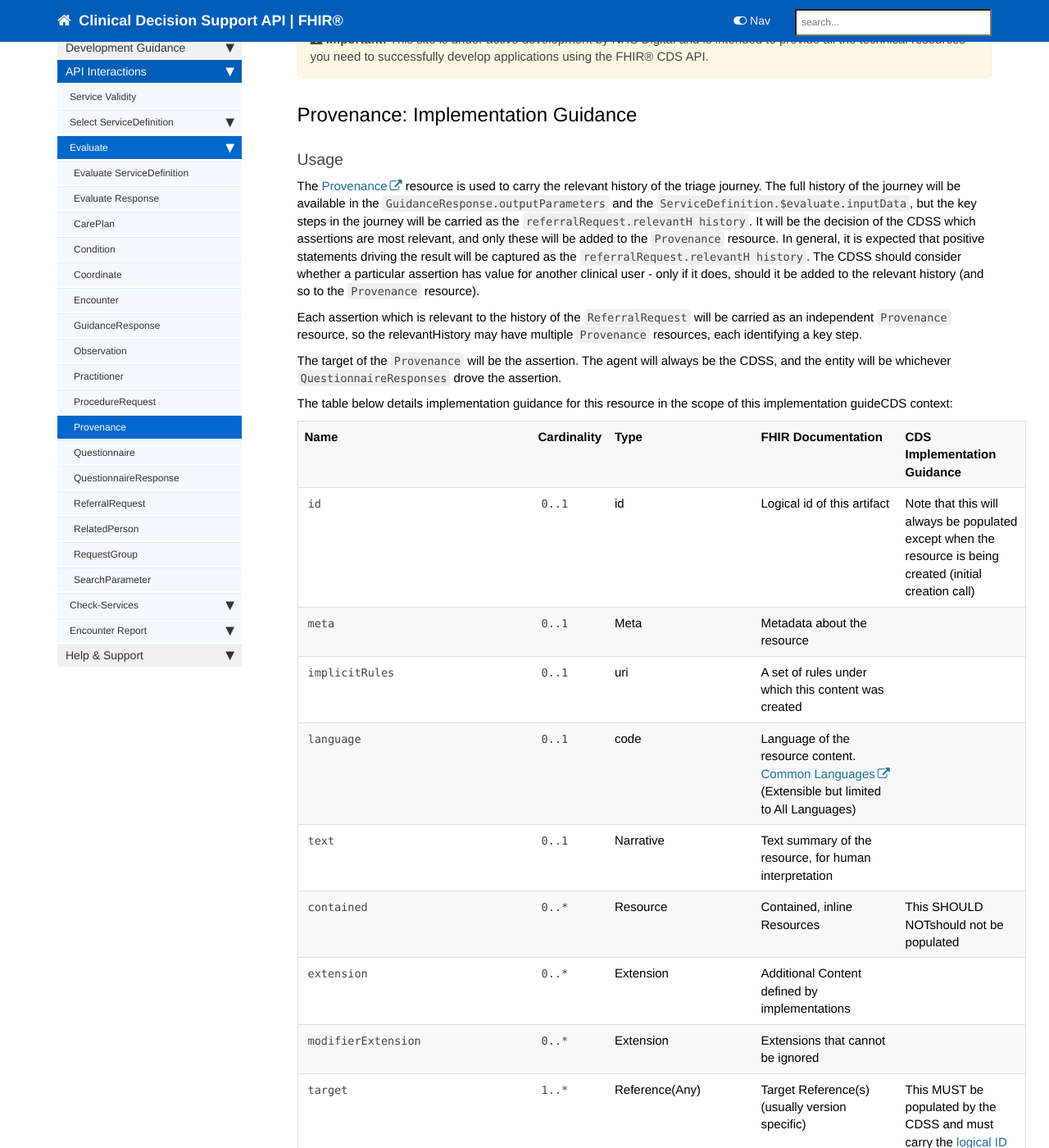
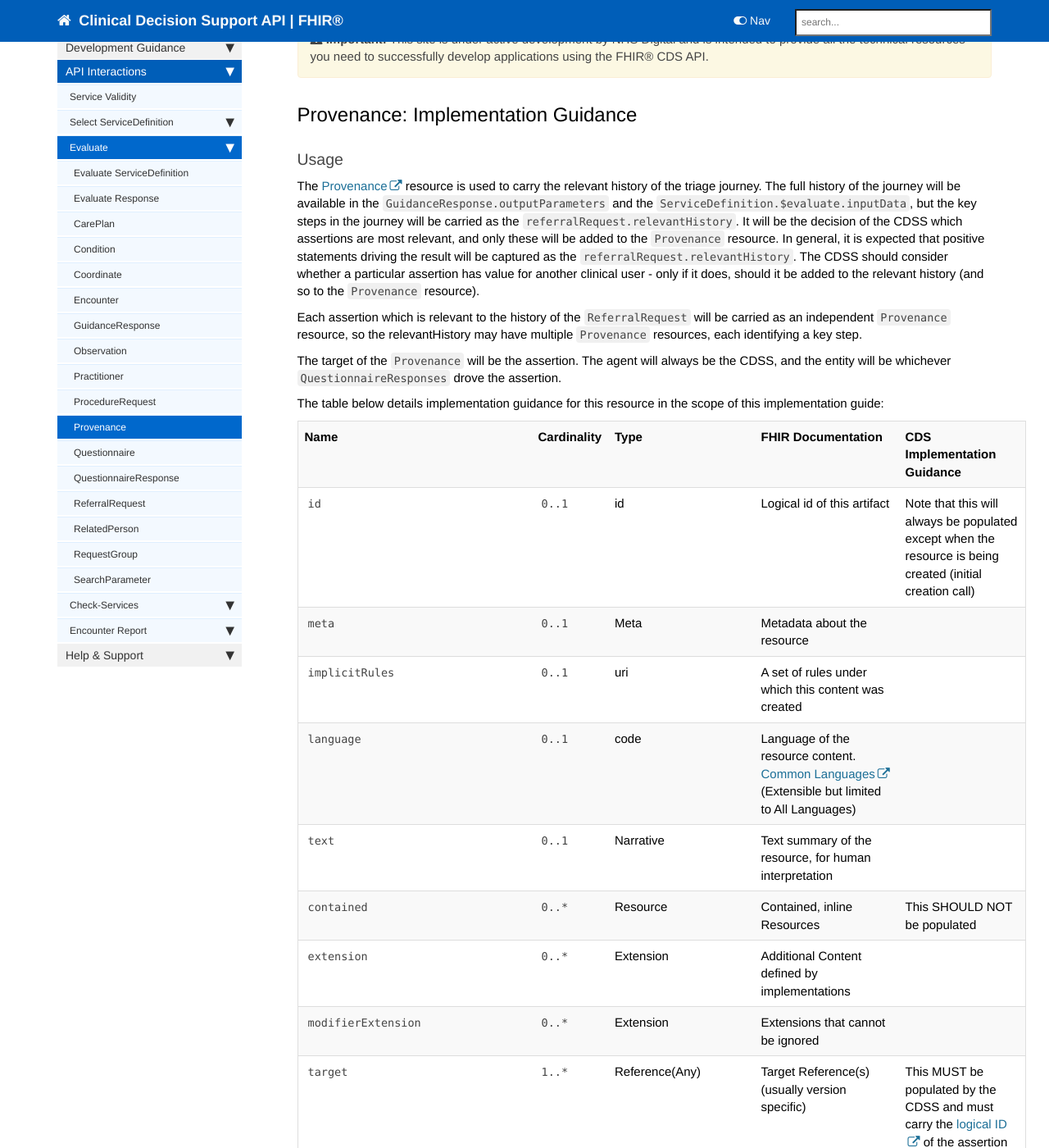
Before and after one commit to nhsconnect/FHIR-CDS, a Jekyll site: the page built from pages/explore/api_provenance.md, in a window 1280 px wide and 1400 px high, scrolled down 254 px. Shown: the whole window at 82% size. Built offline with Jekyll 4.4.1, drawn with Linux system fonts in a browser that asks for light colours; nearby versions of some CDN libraries; our own code applies the rules of GitHub Pages for plain Markdown files; comment, search, counter and statistics services are not loaded; part of the change alters nothing that is shown; some of the changed text lies outside the part shown.

Commit message:
Revert "pages/explore/api_provenance.md updated from https://stackedit.io/"
This reverts commit 640ea84f30f2e561437d06dc672f22eba0f07d79.

```diff
--- a/pages/explore/api_provenance.md
+++ b/pages/explore/api_provenance.md
@@ -9,48 +9,19 @@ summary: Provenance implementation guidance
 
 {% include custom/search.warnbanner.html %}
 
-<style>
-td.sub{
-    content: '';
-    display: block;
-    width: 285px;
-    background-image: url(images/tbl_vjoin_end.png);
-    background-repeat: no-repeat;
-    background-position: 10px 10px;
-    padding-left: 30px;
-}
-td.sub-sub{
-    content: '';
-    display: block;
-    width: 285px;
-    background-image: url(images/tbl_vjoin_end.png);
-    background-repeat: no-repeat;
-    background-position: 30px 10px;
-    padding-left: 50px;
-}
-td.sub-sub-sub{
-    content: '';
-    display: block;
-    width: 285px;
-    background-image: url(images/tbl_vjoin_end.png);
-    background-repeat: no-repeat;
-    background-position: 50px 10px;
-    padding-left: 70px;
-}
-</style>
 
 
 ## Provenance: Implementation Guidance ##
 
 ### Usage ###
 
-The [Provenance](http://hl7.org/fhir/stu3/provenance.html) resource is used to carry the relevant history of the triage journey. The full history of the journey will be available in the `GuidanceResponse.outputParameters` and the `ServiceDefinition.$evaluate.inputData`, but the key steps in the journey will be carried as the `referralRequest.relevantH history`. It will be the decision of the CDSS which assertions are most relevant, and only these will be added to the `Provenance` resource. In general, it is expected that positive statements driving the result will be captured as the `referralRequest.relevantH history`. The CDSS should consider whether a particular assertion has value for another clinical user - only if it does, should it be added to the relevant history (and so to the `Provenance` resource).
+The [Provenance](http://hl7.org/fhir/stu3/provenance.html) resource is used to carry the relevant history of the triage journey. The full history of the journey will be available in the `GuidanceResponse.outputParameters` and the `ServiceDefinition.$evaluate.inputData`, but the key steps in the journey will be carried as the `referralRequest.relevantHistory`. It will be the decision of the CDSS which assertions are most relevant, and only these will be added to the `Provenance` resource. In general, it is expected that positive statements driving the result will be captured as the `referralRequest.relevantHistory`. The CDSS should consider whether a particular assertion has value for another clinical user - only if it does, should it be added to the relevant history (and so to the `Provenance` resource).
 
 Each assertion which is relevant to the history of the `ReferralRequest` will be carried as an independent `Provenance` resource, so the relevantHistory may have multiple `Provenance` resources, each identifying a key step.
 
 The target of the `Provenance` will be the assertion. The agent will always be the CDSS, and the entity will be whichever `QuestionnaireResponses` drove the assertion.
 
-The table below details implementation guidance for this resource in the scope of this implementation guideCDS context:
+The table below details implementation guidance for this resource in the scope of this implementation guide:
 
 <table style="min-width:100%;width:100%">
 
@@ -101,7 +72,7 @@ The table below details implementation guidance for this resource in the scope o
     <td><code class="highlighter-rouge">0..*</code></td>
     <td>Resource</td>
     <td>Contained, inline Resources</td>
-	<td>This SHOULD NOTshould not be populated</td>
+	<td>This SHOULD NOT be populated</td>
 </tr>
 <tr>
   <td><code class="highlighter-rouge">extension</code></td>
@@ -174,14 +145,14 @@ The table below details implementation guidance for this resource in the scope o
 <td></td>
  </tr>
 <tr>
-  <td class="sub"><code class="highlighter-rouge">agent.role</code></td>
+  <td class="sub"><code class="highlighter-rouge">role</code></td>
       <td><code class="highlighter-rouge">0..*</code></td>
     <td>CodeableConcept</td>
     <td>What the agent's role was <a href="https://www.hl7.org/fhir/stu3/valueset-security-role-type.html">SecurityRoleType (Extensible)</a></td>
 <td>This MUST NOT be populated.</td>
  </tr>
 <tr>
-  <td class="sub"><code class="highlighter-rouge">agent.who[x]</code></td>
+  <td class="sub"><code class="highlighter-rouge">who[x]</code></td>
       <td><code class="highlighter-rouge">1..1</code></td>
     <td><code class="highlighter-rouge">whoUri</code> uri <br><code class="highlighter-rouge">whoReference</code> <br> Reference<br>(Practitioner |<br>RelatedPerson |<br>Patient |<br>Device |<br>Organization)</td>
     <td>Who participated</td>
@@ -190,14 +161,14 @@ The table below details implementation guidance for this resource in the scope o
 The device MUST be the CDSS.</td>
  </tr>
 <tr>
-  <td class="sub"><code class="highlighter-rouge">agent.onBehalfOf[x]</code></td>
+  <td class="sub"><code class="highlighter-rouge">onBehalfOf[x]</code></td>
       <td><code class="highlighter-rouge">0..1</code></td>
     <td><code class="highlighter-rouge">onBehalfOfUri</code> uri <br><code class="highlighter-rouge">onBehalfOfReference</code> <br> Reference<br>(Practitioner |<br>RelatedPerson |<br>Patient |<br>Device |<br>Organization)</td>
     <td>Who participated</td>
 <td>MUST be populated with Organization of ServiceProvider</td>
  </tr>
 <tr>
-  <td class="sub"><code class="highlighter-rouge">agent.relatedAgentType</code></td>
+  <td class="sub"><code class="highlighter-rouge">relatedAgentType</code></td>
       <td><code class="highlighter-rouge">0..1</code></td>
    <td>CodeableConcept</td>
      <td>Type of relationship between agents <a href="https://www.hl7.org/fhir/stu3/v3/RoleLinkType/vs.html">v3 Code System RoleLinkType (Example)</a></td>
@@ -211,21 +182,21 @@ The device MUST be the CDSS.</td>
 	<td>This MUST NOT be populated.</td>
  </tr>
 <tr>
-  <td class="sub"><code class="highlighter-rouge">entity.role</code></td>
+  <td class="sub"><code class="highlighter-rouge">role</code></td>
       <td><code class="highlighter-rouge">1..1</code></td>
     <td>code</td>
     <td>derivation | revision | quotation | source | removal <a href="https://www.hl7.org/fhir/stu3/valueset-provenance-entity-role.html">ProvenanceEntityRole (Required)</a></td>
 	<td>This MUST NOT be populated.</td>
  </tr>
 <tr>
-  <td class="sub"><code class="highlighter-rouge">entity.what[x]</code></td>
+  <td class="sub"><code class="highlighter-rouge">what[x]</code></td>
      <td><code class="highlighter-rouge">1..1</code></td>
     <td><code class="highlighter-rouge">whatUri</code> uri <br><code class="highlighter-rouge">whatReference</code> <br> Reference(Any)<br><code class="highlighter-rouge">whatIdentifier</code> <br> Identifier</td>
     <td>Identity of entity</td>
 	<td>This MUST NOT be populated.</td>
  </tr>
 <tr>
-  <td class="sub"><code class="highlighter-rouge">entity.agent</code></td>
+  <td class="sub"><code class="highlighter-rouge">agent</code></td>
       <td><code class="highlighter-rouge">0..*</code></td>
 	   <td>BackboneElement</td>
     <td>Entity is attributed to this agent</td>
@@ -239,6 +210,3 @@ The device MUST be the CDSS.</td>
 	<td>This element carries a digital signature on the target Reference(s). The signer SHOULD match a <code class="highlighter-rouge">Provenance.agent</code></td>
  </tr>
 </table>
-<!--stackedit_data:
-eyJoaXN0b3J5IjpbMTg5MDk3MDYxOV19
--->
```
